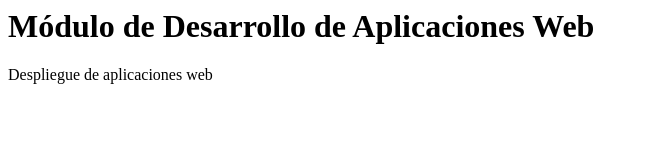
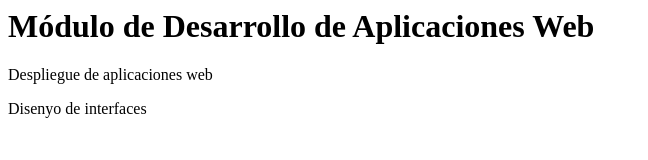
Before and after one commit to IreneG-D/dawAct4_1, a plain HTML site: page index.html in a window 1280 px wide. Shown: the whole page, without its empty margins (0-648 px from the left). Drawn offline with Linux system fonts and the light colour scheme.

Commit message:
Anyadido nueva asignatura

```diff
--- a/index.html
+++ b/index.html
@@ -6,5 +6,6 @@
     <body>
         <h1>Módulo de Desarrollo de Aplicaciones Web</h1>
         <p>Despliegue de aplicaciones web</p>
+	<p>Disenyo de interfaces</p>
     </body>
 </html>
```
